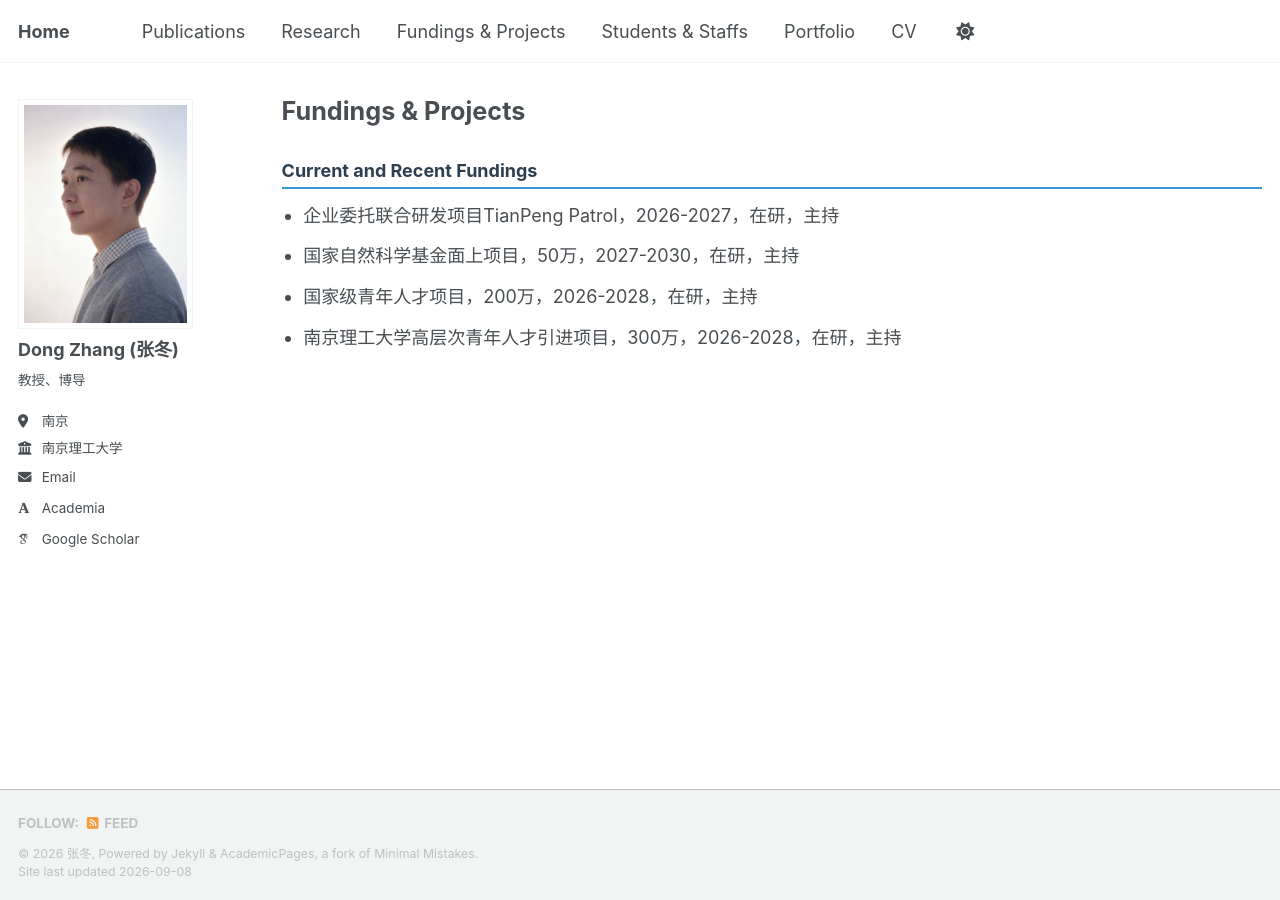
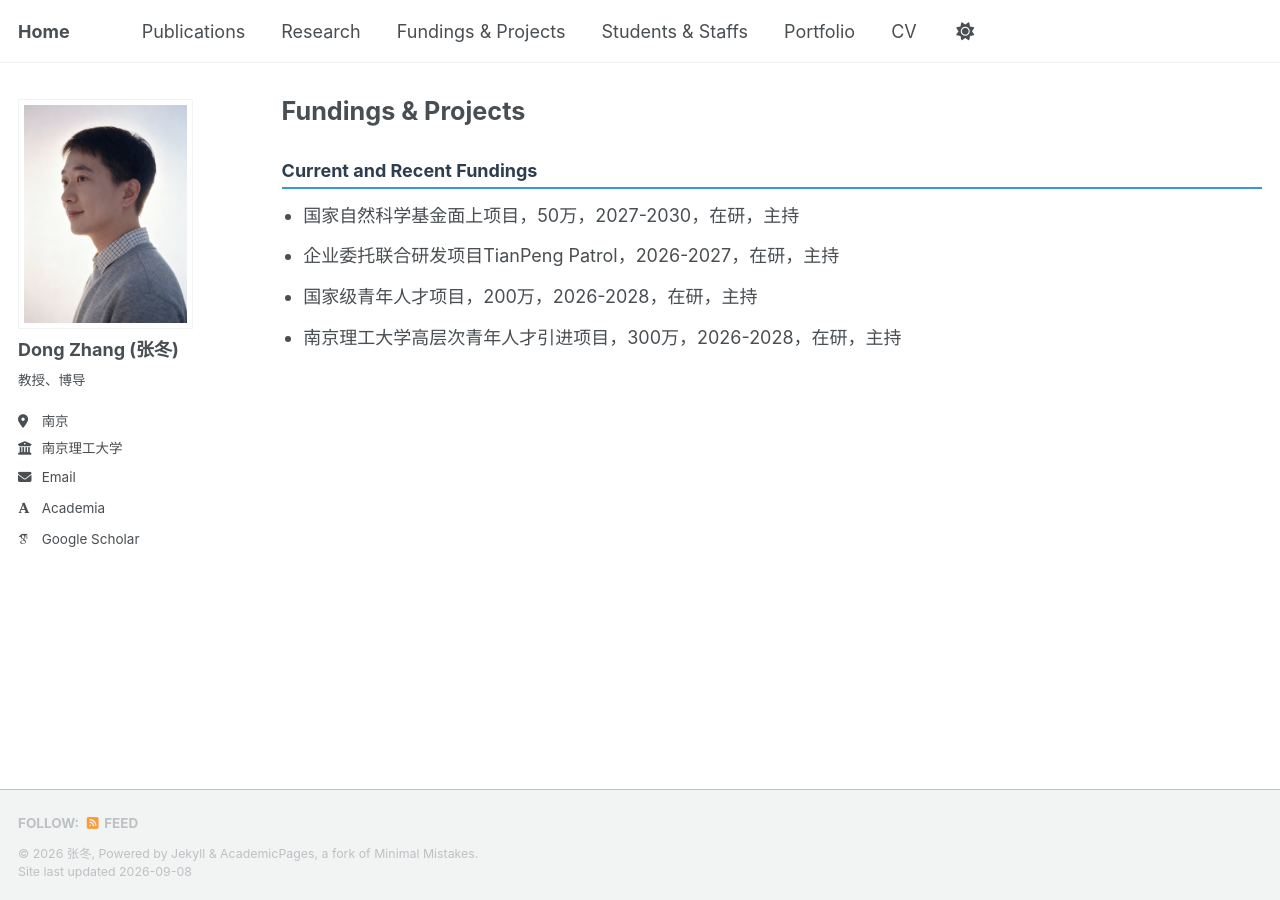
Before and after one commit to dongzhang89/dongzhang89.github.io, a Jekyll site: the page built from _pages/fundings-projects.html, in a window 1280 px wide. Built offline with Jekyll 4.4.1, drawn with Linux system fonts in a browser that asks for light colours; some web fonts are replaced; a script that is not in the unit is left out; part of the change alters nothing that is shown.

```diff
--- a/_pages/fundings-projects.html
+++ b/_pages/fundings-projects.html
@@ -61,8 +61,8 @@ author_profile: true
 <div class="funding-section">
 <h3>Current and Recent Fundings</h3>
 <ul class="funding-list">
+  <li>国家自然科学基金面上项目，50万，2027-2030，在研，主持</li>
   <li>企业委托联合研发项目TianPeng Patrol，2026-2027，在研，主持</li>
-  <li>国家自然科学基金面上项目，50万，2027-2030，在研，主持</li>
   <li>国家级青年人才项目，200万，2026-2028，在研，主持</li>
   <li>南京理工大学高层次青年人才引进项目，300万，2026-2028，在研，主持</li>
 </ul>
```
